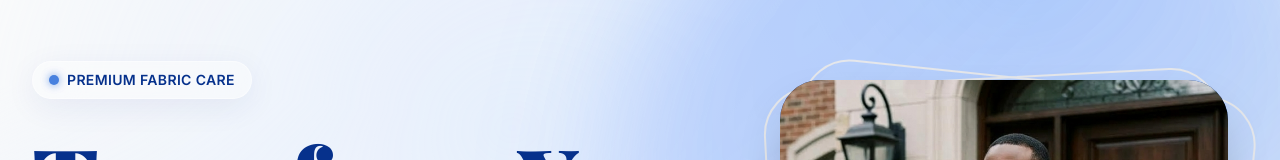
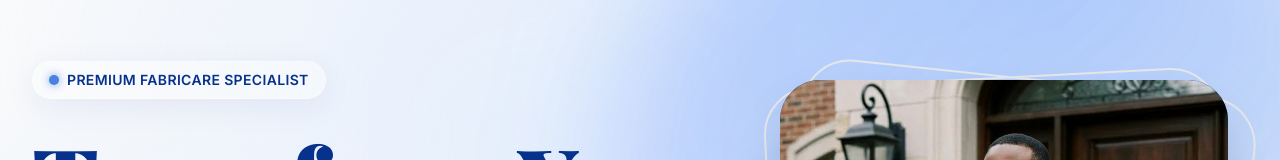
Before and after one commit to Mikempre/GMDC, a React (Vite) app: page / in a window 1280 px wide. Shown: the part 492-652 px from the top of the page. Built offline with nearby package versions, Linux system fonts and the light colour scheme; a web font is replaced by a local one.

Commit message:
fix: update hero badge to Premium Fabricare Specialist

```diff
--- a/src/sections/Hero.tsx
+++ b/src/sections/Hero.tsx
@@ -26,7 +26,7 @@ export const Hero: React.FC = () => {
             className="inline-flex items-center gap-2 px-4 py-2 rounded-full glass dark:glass-dark mb-8"
           >
             <span className="flex h-2.5 w-2.5 rounded-full bg-brandBlue-500 animate-pulse-slow shadow-[0_0_8px_rgba(0,80,210,0.8)]"></span>
-            <span className="text-sm font-semibold tracking-wide text-brandBlue-900 dark:text-gray-200 uppercase">Premium Fabric Care</span>
+            <span className="text-sm font-semibold tracking-wide text-brandBlue-900 dark:text-gray-200 uppercase">Premium Fabricare Specialist</span>
           </motion.div>
 
           <motion.h1
```
